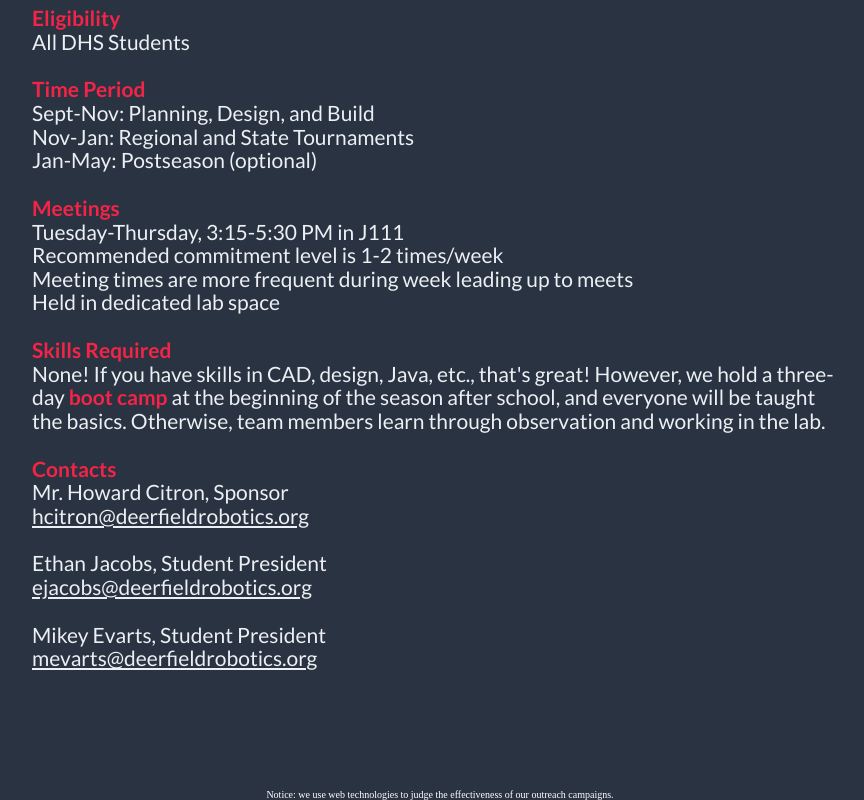
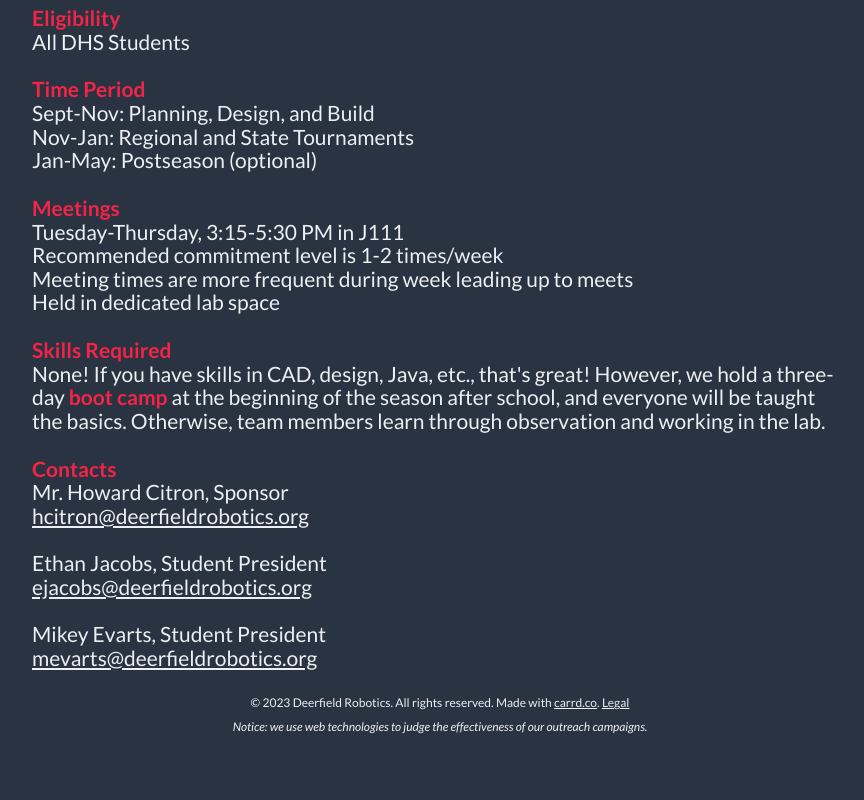
Before and after one commit to DeerfieldRobotics/website, a plain HTML site: page actnight/index.html in a window 1280 px wide. Shown: the part 472-1272 px from the top of the page, without its empty margins (200-1064 px from the left). Drawn offline with Linux system fonts and the light colour scheme; no server answers.

Commit message:
footer + legal page

```diff
--- a/actnight/index.html
+++ b/actnight/index.html
@@ -6,8 +6,7 @@
     <meta charset="utf-8" />
     <meta name="viewport" content="width=device-width,initial-scale=1" />
     <meta name="description" content="Information regarding Deerfield Robotics, for activities night at Deerfield High School." />
-    <link href="https://fonts.googleapis.com/css?display=swap&family=Anton:400,400italic%7CDM+Sans:400,400italic,700,700italic%7CLato:400,400italic,700,700italic" rel="stylesheet" type="text/css" />
-    <link href="style.css" rel="stylesheet" type="text/css" />
+    <link href="./style.css" rel="stylesheet" type="text/css" />
 </head>
 
 <body>
@@ -22,7 +21,7 @@
                         </a>
                     </li>
                 </ul>
-                <p id="text03">
+                <p id="bodytext">
                     <span class="p">Deerfield Robotics is a club at DHS that runs and manages three teams. These teams are a part of the FIRST Tech Challenge, the global league for robotics.</span>
 
                     <span class="p">If you want to join, or are even interested, add yourself to the interest form and we'll email you regarding the upcoming season. Even if you aren't that interested, we still recommend you come to the boot camp!</span>
@@ -35,18 +34,23 @@
 
                     <span class="p"><strong>Skills Required</strong><br /> None! If you have skills in CAD, design, Java, etc., that's great! However, we hold a three-day <strong>boot camp</strong> at the beginning of the season after school, and everyone will be taught the basics. Otherwise, team members learn through observation and working in the lab.</span>
 
-                    <span class="p"><strong>Contacts</strong></span>
+                    <span class="p"><strong>Contacts</strong><br />
+                        Mr. Howard Citron, Sponsor<br /><a id="citronemail">Loading...</a>
+                        <br /><br />
+                        Ethan Jacobs, Student President<br /><a id="ethanemail">Loading...</a>
+                        <br /><br />
+                        Mikey Evarts, Student President<br /><a id="mikeyemail">Loading...</a>
+                    </span>
+                </p>
 
-                    <span>Mr. Howard Citron, Sponsor<br /><a id="citronemail">Loading...</a></span>
-
-                    <span class="p">Ethan Jacobs, Student President<br /><a id="ethanemail">Loading...</a></span>
-
-                    <span class="p">Mikey Evarts, Student President<br /><a id="mikeyemail">Loading...</a></span>
-                </p>
+                <p><span class="smallnotice">
+                    © 2023 Deerfield Robotics. All rights reserved. Made with <a href="https://carrd.co">carrd.co</a>. <a href="../legal-temp.txt">Legal</a>
+                    <br />
+                    <span style="font-style:italic;">Notice: we use web technologies to judge the effectiveness of our outreach campaigns.</span>
+                </span></p>
             </div>
         </div>
         <br /><br />
-        <span style="color: white; font-size: x-small;">Notice: we use web technologies to judge the effectiveness of our outreach campaigns.</span>
     </div>
 
     <script src="script.js"></script>
--- a/actnight/style.css
+++ b/actnight/style.css
@@ -1,3 +1,5 @@
+@import url('https://fonts.googleapis.com/css?display=swap&family=Anton:400,400italic%7CDM+Sans:400,400italic,700,700italic%7CLato:400,400italic,700,700italic');
+
 html,
 body,
 div,
@@ -213,6 +215,10 @@ a {
     transition: color 0.25s ease;
 }
 
+a:hover {
+    text-decoration: none;
+}
+
 #wrapper {
     -webkit-overflow-scrolling: touch;
     align-items: center;
@@ -247,7 +253,8 @@ a {
 
 #main>.inner {
     --padding-horizontal: 3rem;
-    --padding-vertical: 3rem;
+    --padding-top: 3rem;
+    --padding-bottom: 0rem;
     --spacing: 0.75rem;
     --width: 40rem;
     border-radius: var(--border-radius-tl) var(--border-radius-tr) var(--border-radius-br) var(--border-radius-bl);
@@ -255,7 +262,7 @@ a {
     position: relative;
     width: var(--width);
     z-index: 1;
-    padding: var(--padding-vertical) var(--padding-horizontal);
+    padding: var(--padding-top) var(--padding-horizontal) var(--padding-bottom);
 }
 
 #main>.inner>* {
@@ -537,7 +544,7 @@ p mark {
     font-weight: 400;
 }
 
-#text03 {
+#bodytext {
     text-align: left;
     color: #ECEFF3;
     font-family: 'Lato', sans-serif;
@@ -546,20 +553,21 @@ p mark {
     font-weight: 400;
 }
 
-#text03 strong {
+#bodytext strong {
     color: #F22447;
 }
 
-#text03 a {
-    text-decoration: underline;
+#bodytext span.p:nth-child(n + 2) {
+    margin-top: 1rem;
 }
 
-#text03 a:hover {
-    text-decoration: none;
-}
-
-#text03 span.p:nth-child(n + 2) {
-    margin-top: 1rem;
+.smallnotice {
+    text-align: center;
+    color: #ECEFF3;
+    font-family: 'Lato', sans-serif;
+    font-size: 0.5em;
+    line-height: 1.125;
+    font-weight: 400;
 }
 
 .buttons {
@@ -607,7 +615,7 @@ p mark {
 
 #gotolink li a .label {
     direction: var(--site-language-direction);
-    overflow: hidden;
+    /* overflow: hidden; I THINK this is why the button doesn't work well*/
     text-overflow: ellipsis;
 }
 
@@ -735,7 +743,7 @@ p mark {
         font-size: 3.5em;
     }
 
-    #text03 {
+    #bodytext {
         letter-spacing: 0;
         width: 100%;
         font-size: 0.875em;
@@ -782,7 +790,7 @@ p mark {
         font-size: 3.5em;
     }
 
-    #text03 {
+    #bodytext {
         font-size: 0.875em;
     }
 
--- /dev/null
+++ b/legal-temp.txt
@@ -0,0 +1 @@
+Deerfield Robotics is committed to providing equal access to the content on its website. We have made and will make every effort to conform to the Web Content Accessibility Guidelines developed by the World Wide Web Consortium. Individuals who wish to request an alternate version of Deerfield Robotics' web content, ask questions regarding web accessibility or individuals who are unable to access any pages or documents on the Deerfield Robotics website, can email the webmaster at 261navickasm@student.dist113.org and indicate the nature of the accessibility or alternative format needs and the URL (web address) of the material.
```
Also changed, not shown: 1 other file.
